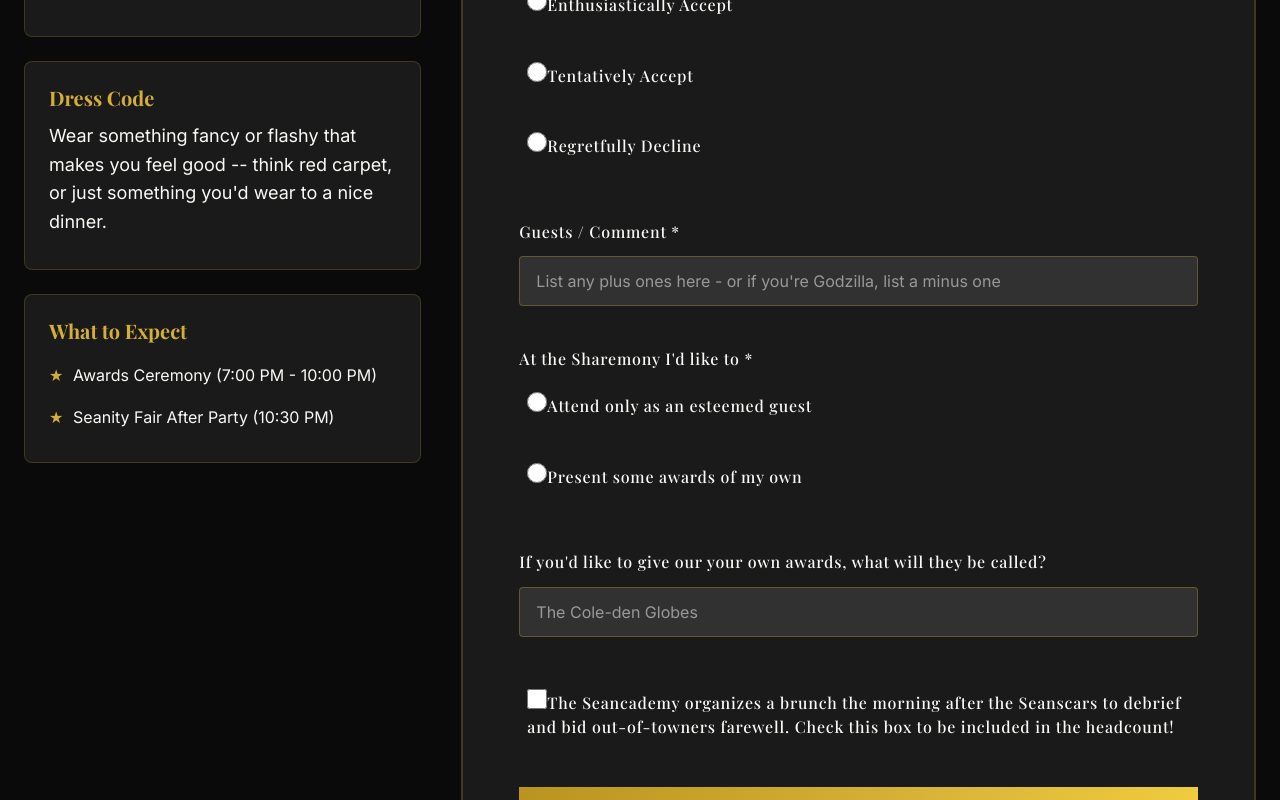
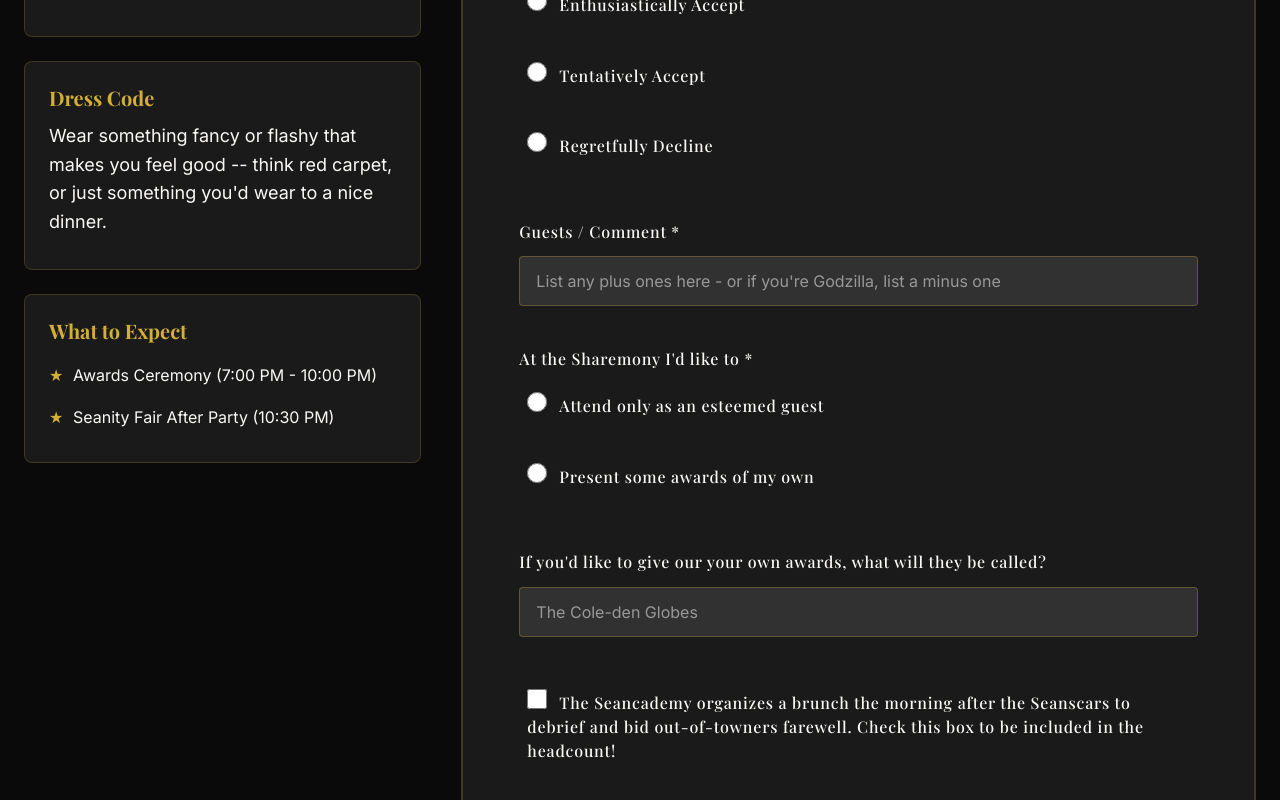
Before and after one commit to seancliftonsimon/seanscars, a React (Vite) app: page /seanscars/rsvp in a window 1280 px wide. Shown: the part 700-1500 px from the top of the page. Built offline with nearby package versions, Linux system fonts and the light colour scheme.

Commit message:
refactor: adjust spacing in RSVP form labels for improved layout consistency

```diff
--- a/src/pages/RSVP.css
+++ b/src/pages/RSVP.css
@@ -157,7 +157,7 @@
 .radio-label {
     display: flex;
     align-items: center;
-    gap: 1rem;
+    gap: 0;
     cursor: pointer;
     color: var(--color-cream);
     padding: 0.5rem;
@@ -175,12 +175,13 @@
     width: 1.25rem;
     height: 1.25rem;
     flex-shrink: 0;
+    margin-right: 0.75rem;
 }
 
 .checkbox-label {
     display: flex;
     align-items: flex-start;
-    gap: 1rem;
+    gap: 0;
     cursor: pointer;
     color: var(--color-cream);
     padding: 0.5rem;
@@ -195,6 +196,7 @@
 
 .checkbox-label input[type="checkbox"] {
     margin-top: 0.25rem;
+    margin-right: 0.75rem;
     cursor: pointer;
     accent-color: var(--color-gold);
     flex-shrink: 0;
```
